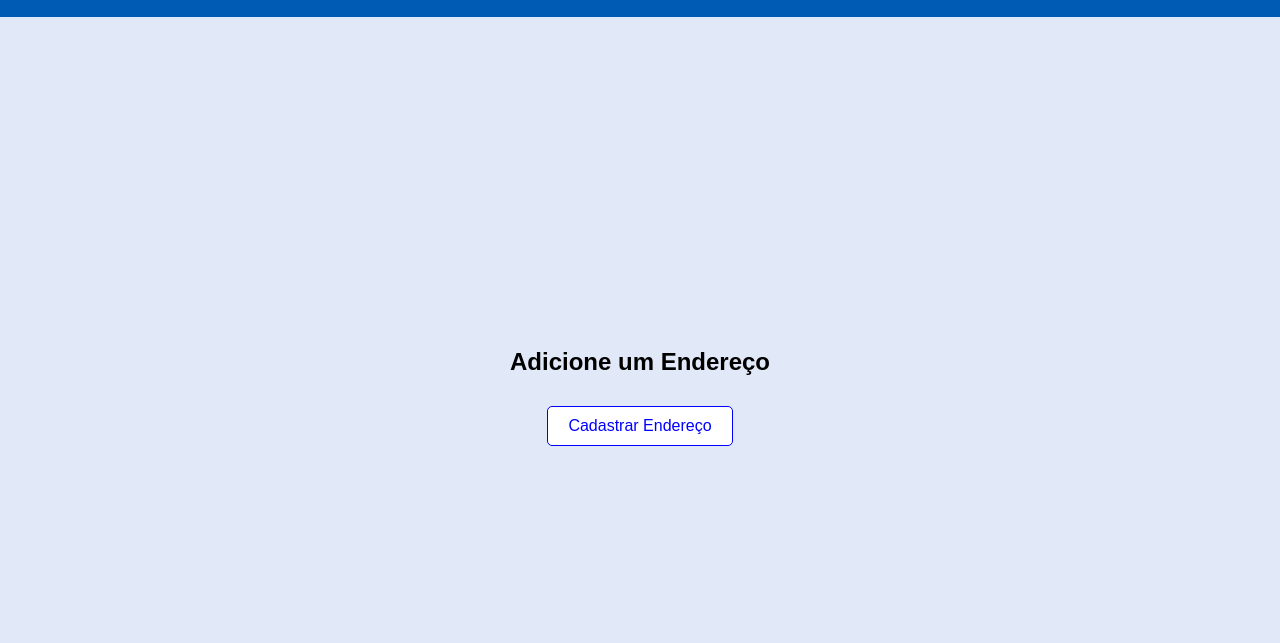
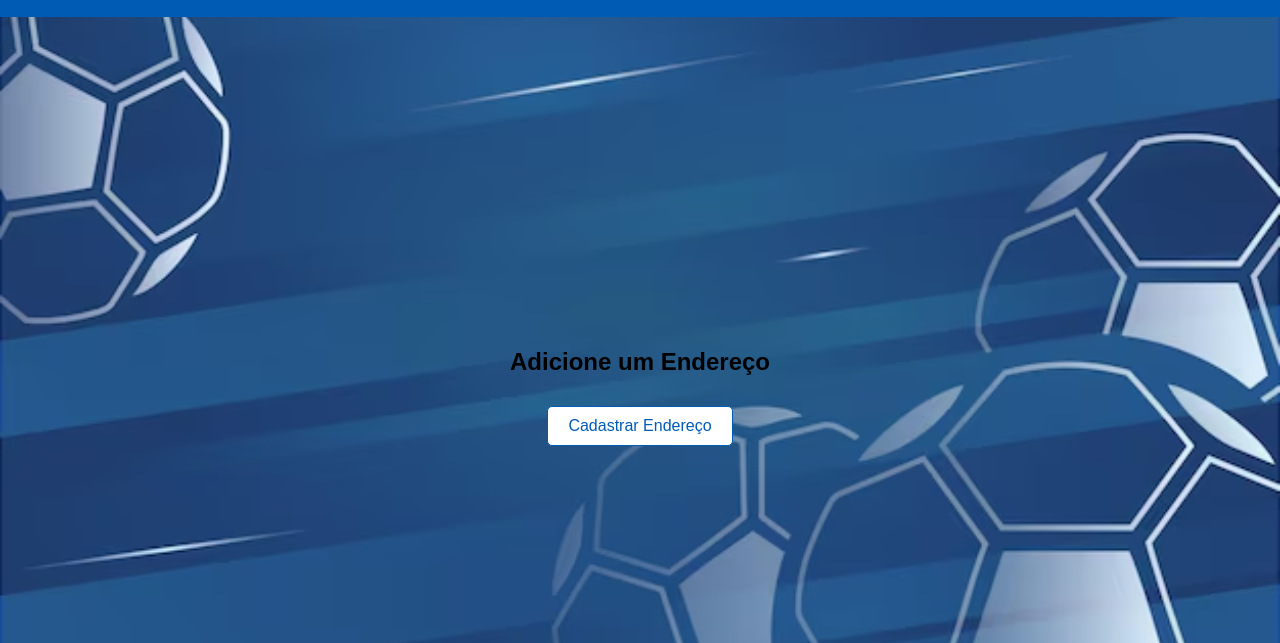
Before and after one commit to MuryloGomes/Desenvolvimento-Web, a plain HTML site: page view/indexendereco.html in a window 1280 px wide. In both pictures the pointer is over the link "Cadastrar Endereço". Shown: the part 157-800 px from the top of the page. Drawn offline with Linux system fonts and the light colour scheme.

Commit message:
fundo azul

```diff
--- a/styles/styles.css
+++ b/styles/styles.css
@@ -13,6 +13,7 @@ body {
   margin: 0;
   padding: 0;
   /*background: url('../imagens/cruzeiro-torcida1.jpg.crdownload') no-repeat center center fixed;*/
+  background: url('../imagens/fundo-de-futebol-gradiente-dinamico_23-2149007789.avif') no-repeat center center fixed;
   background-size: cover;
 }
 
--- a/view/indexendereco.html
+++ b/view/indexendereco.html
@@ -7,7 +7,7 @@
     <link rel="stylesheet" href="../styles/styles.css">
     <style>
         .btn {
-            background-color: blue; /* Cor de fundo azul */
+            background-color: #005bb5; /* Cor de fundo azul */
             color: white; /* Cor do texto branca */
             padding: 10px 20px; /* Adiciona um padding ao botão */
             text-decoration: none; /* Remove o sublinhado */
@@ -17,8 +17,8 @@
 
         .btn:hover {
             background-color: white; /* Cor de fundo branca ao passar o mouse */
-            color: blue; /* Cor do texto azul ao passar o mouse */
-            border: 1px solid blue; /* Adiciona uma borda azul ao passar o mouse */
+            color: #005bb5; /* Cor do texto azul ao passar o mouse */
+            border: 1px solid #005bb5; /* Adiciona uma borda azul ao passar o mouse */
         }
 
         #enderecoContainer {
```
Also changed, not shown: imagens/fundo-de-futebol-gradiente-dinamico_23-2149007789.avif (added), imagens/fundo-de-futebol-ou-futebol-com-bola-grande-nas-cores-azuis_444390-2287.avif (added).
